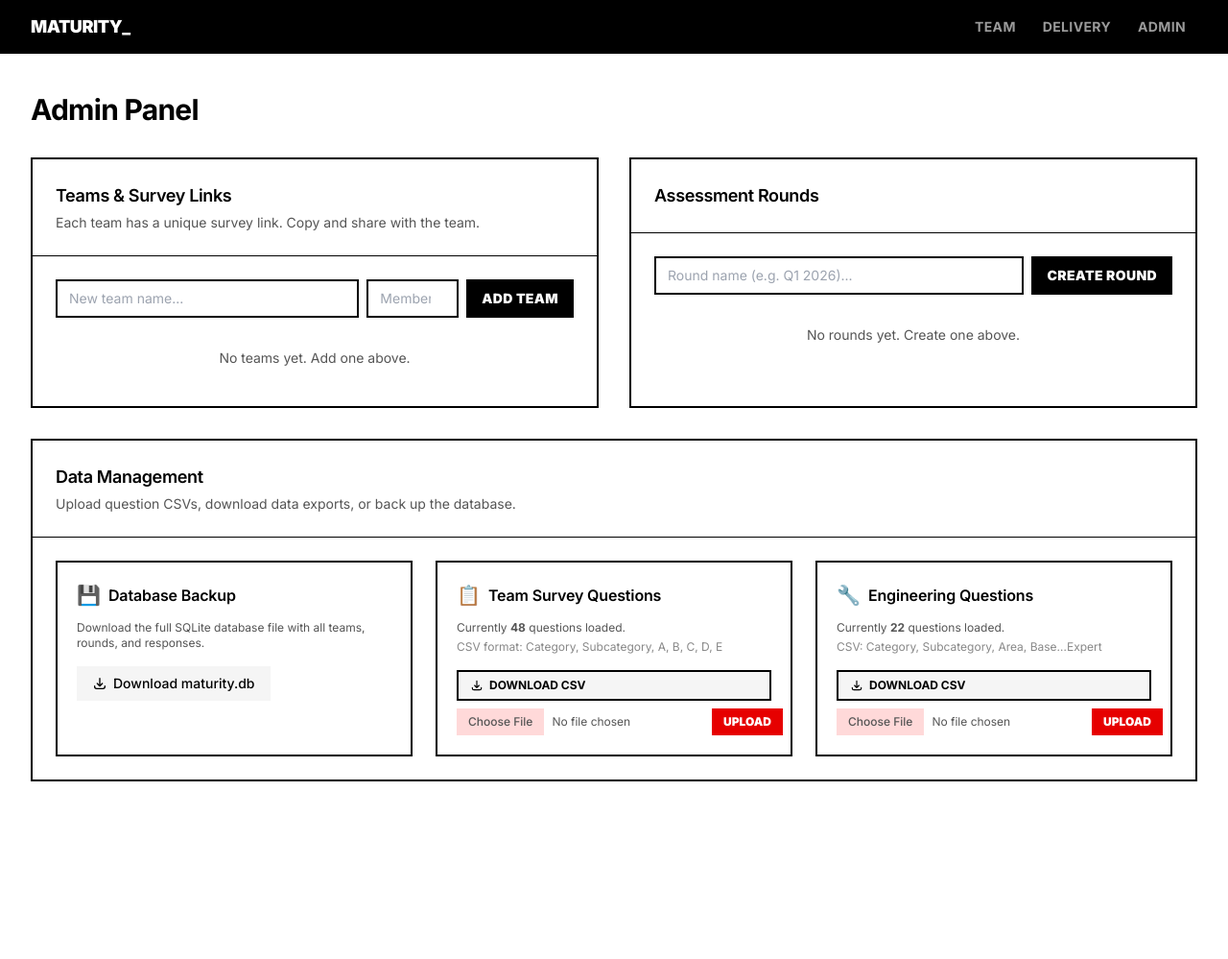
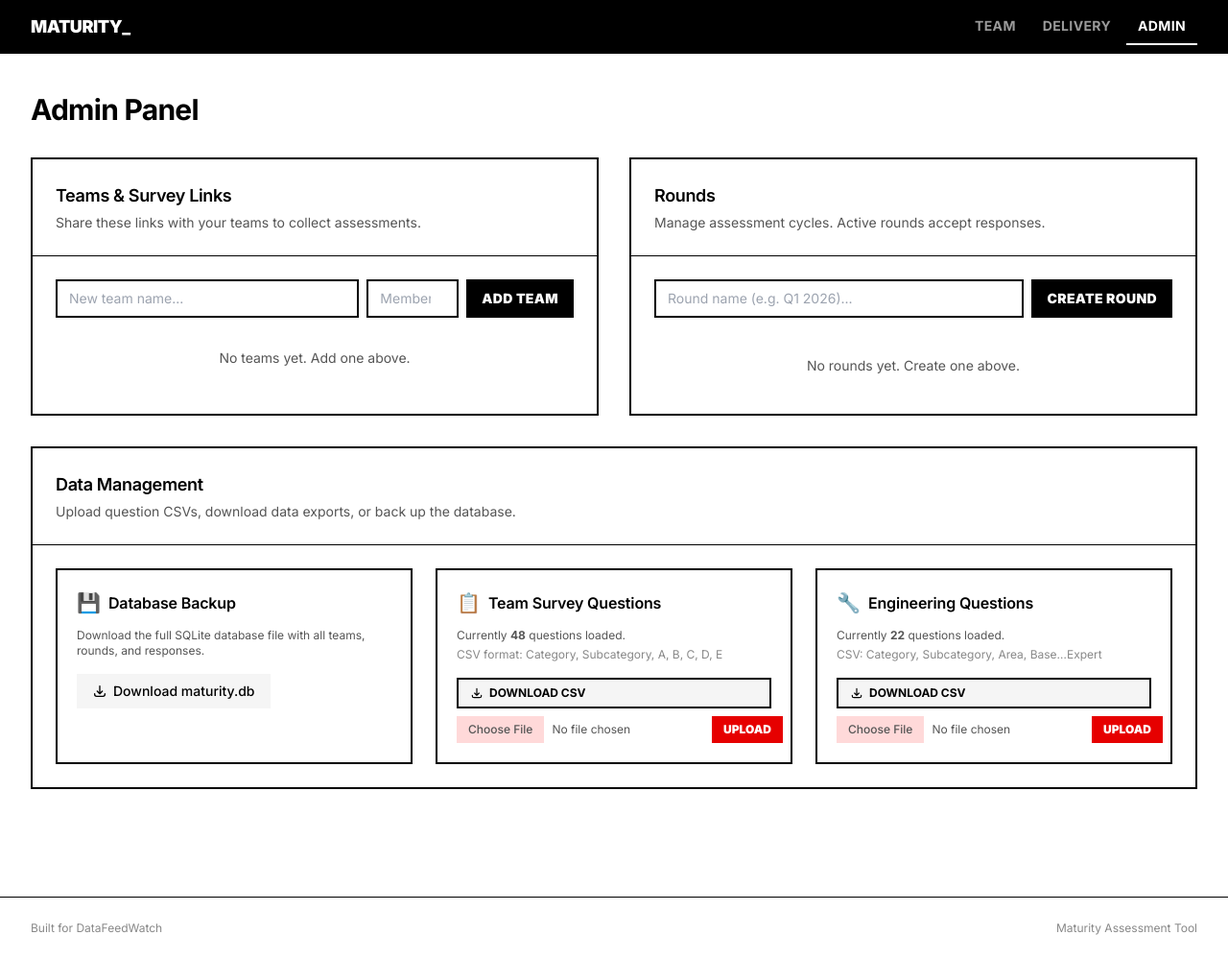
Before and after one commit to MajowyLas/team-maturity, a FastAPI app: page /admin in a window 1280 px wide. Shown: the whole page at 96% size. Before the commit the page ends 814 px from the top, so only its background shows below. Run offline with FastAPI, Linux system fonts and the light colour scheme; some libraries are stand-ins or nearby versions.

Commit message:
Add trend deltas to Delivery dashboard, section nav improvements, admin layout cleanup
- Add "vs prev" trend indicators to Delivery Maturity Overview cards (backend + frontend)
- Add section navigation (Overview · Charts · Detailed Area Scores) to Delivery dashboard
- Move "What do the categories mean?" to Team dashboard section nav bar
- Add scroll-mt-28 to Team dashboard section anchors for correct scroll offset
- Restructure admin panel: both survey links (Team + Delivery) under each team, clean Rounds section
- Add footer "Built for DataFeedWatch" and nav active state highlighting

Co-Authored-By: Claude Opus 4.6 <noreply@anthropic.com>

```diff
--- a/app/templates/admin.html
+++ b/app/templates/admin.html
@@ -5,11 +5,11 @@
 <h1 class="text-3xl font-bold text-hub-text mb-8 tracking-tight">Admin Panel</h1>
 
 <div class="grid grid-cols-1 lg:grid-cols-2 gap-8 mb-8">
-    <!-- Teams + Survey Links -->
+    <!-- Teams & Survey Links -->
     <div class="bg-hub-card border-2 border-hub-border">
         <div class="p-6 border-b border-hub-border">
             <h2 class="text-lg font-semibold text-hub-text">Teams & Survey Links</h2>
-            <p class="text-sm text-hub-muted mt-1">Each team has a unique survey link. Copy and share with the team.</p>
+            <p class="text-sm text-hub-muted mt-1">Share these links with your teams to collect assessments.</p>
         </div>
         <div class="p-6">
             <form method="POST" action="/admin/teams" class="flex flex-wrap gap-2 mb-4">
@@ -22,6 +22,7 @@
                     Add Team
                 </button>
             </form>
+            {% set active_round = rounds | selectattr('is_active') | first %}
             {% if teams %}
             <ul class="divide-y divide-hub-border">
                 {% for t in teams %}
@@ -44,14 +45,29 @@
                                         class="text-xs text-red-500 hover:text-red-700 font-medium">Delete</button>
                             </div>
                         </div>
-                        <div class="flex items-center gap-2">
-                            <input type="text" readonly value="{{ base_url }}/survey/{{ t.token }}"
-                                   id="link-{{ t.id }}"
-                                   class="flex-1 border-2 border-hub-border bg-hub-surface px-3 py-1.5 text-xs text-hub-muted font-mono">
-                            <button type="button" onclick="copyLink('link-{{ t.id }}', this)"
-                                    class="px-3 py-1.5 bg-hub-hover text-hub-muted text-xs font-bold uppercase border-2 border-hub-border hover:bg-hub-hover active:scale-[0.97] transition-all duration-200 whitespace-nowrap">
-                                Copy Link
-                            </button>
+                        <div class="space-y-1.5">
+                            <div class="flex items-center gap-2">
+                                <span class="text-xs font-bold text-hub-faint uppercase shrink-0 w-20">Team</span>
+                                <input type="text" readonly value="{{ base_url }}/survey/{{ t.token }}"
+                                       id="link-{{ t.id }}"
+                                       class="flex-1 border-2 border-hub-border bg-hub-surface px-2 py-1 text-xs text-hub-muted font-mono">
+                                <button type="button" onclick="copyLink('link-{{ t.id }}', this)"
+                                        class="px-2 py-1 bg-hub-hover text-hub-muted text-xs font-bold uppercase border-2 border-hub-border hover:bg-hub-hover active:scale-[0.97] transition-all duration-200 whitespace-nowrap">
+                                    Copy
+                                </button>
+                            </div>
+                            {% if active_round %}
+                            <div class="flex items-center gap-2">
+                                <span class="text-xs font-bold text-hub-faint uppercase shrink-0 w-20">Delivery</span>
+                                <input type="text" readonly value="{{ base_url }}/engineering/{{ active_round.engineering_token }}"
+                                       id="eng-link-{{ t.id }}"
+                                       class="flex-1 border-2 border-hub-border bg-hub-surface px-2 py-1 text-xs text-hub-muted font-mono">
+                                <button type="button" onclick="copyLink('eng-link-{{ t.id }}', this)"
+                                        class="px-2 py-1 bg-hub-hover text-hub-muted text-xs font-bold uppercase border-2 border-hub-border hover:bg-hub-hover active:scale-[0.97] transition-all duration-200 whitespace-nowrap">
+                                    Copy
+                                </button>
+                            </div>
+                            {% endif %}
                         </div>
                     </div>
 
@@ -89,13 +105,14 @@
         </div>
     </div>
 
-    <!-- Assessment Rounds -->
+    <!-- Rounds -->
     <div class="bg-hub-card border-2 border-hub-border">
         <div class="p-6 border-b border-hub-border">
-            <h2 class="text-lg font-semibold text-hub-text">Assessment Rounds</h2>
+            <h2 class="text-lg font-semibold text-hub-text">Rounds</h2>
+            <p class="text-sm text-hub-muted mt-1">Manage assessment cycles. Active rounds accept responses.</p>
         </div>
         <div class="p-6">
-            <form method="POST" action="/admin/rounds" class="flex gap-2 mb-4">
+            <form method="POST" action="/admin/rounds" class="flex gap-2 mb-6">
                 <input type="text" name="round_name" required placeholder="Round name (e.g. Q1 2026)..."
                        class="flex-1 border-2 border-hub-border bg-hub-surface text-hub-text px-3 py-2 text-sm focus:ring-2 focus:ring-black">
                 <button type="submit"
@@ -106,8 +123,8 @@
             {% if rounds %}
             <ul class="divide-y divide-hub-border">
                 {% for r in rounds %}
-                <li class="stagger-item py-4 rounded-lg px-2 -mx-2 hover:bg-hub-hover transition-colors duration-150">
-                    <div class="flex items-center justify-between mb-2">
+                <li class="stagger-item py-4">
+                    <div class="flex items-center justify-between">
                         <div>
                             <span class="font-medium text-hub-text">{{ r.name }}</span>
                             <span class="ml-2 px-2 py-0.5 text-xs font-bold uppercase border-2
@@ -123,17 +140,6 @@
                                 </button>
                             </form>
                         </div>
-                    </div>
-                    <!-- Engineering Survey Link -->
-                    <div class="flex items-center gap-2 mt-2">
-                        <span class="text-xs text-hub-faint shrink-0">Eng. Survey:</span>
-                        <input type="text" readonly value="{{ base_url }}/engineering/{{ r.engineering_token }}"
-                               id="eng-link-{{ r.id }}"
-                               class="flex-1 border-2 border-hub-border bg-hub-surface px-2 py-1 text-xs text-hub-muted font-mono">
-                        <button type="button" onclick="copyLink('eng-link-{{ r.id }}', this)"
-                                class="px-2 py-1 bg-hub-hover text-hub-muted text-xs font-bold uppercase border-2 border-hub-border hover:bg-hub-hover active:scale-[0.97] transition-all duration-200 whitespace-nowrap">
-                            Copy
-                        </button>
                     </div>
                 </li>
                 {% endfor %}
--- a/app/templates/base.html
+++ b/app/templates/base.html
@@ -131,7 +131,29 @@
         {% block content %}{% endblock %}
     </main>
 
-    <script></script>
+    <!-- Footer -->
+    <footer class="border-t border-hub-border mt-10">
+        <div class="max-w-7xl mx-auto px-4 sm:px-6 lg:px-8 py-6 flex items-center justify-between">
+            <span class="text-xs text-hub-faint">Built for DataFeedWatch</span>
+            <span class="text-xs text-hub-faint">Maturity Assessment Tool</span>
+        </div>
+    </footer>
+
+    <script>
+        // Nav active state
+        (function() {
+            const path = window.location.pathname;
+            const links = document.querySelectorAll('nav a[href]');
+            links.forEach(link => {
+                const href = link.getAttribute('href');
+                if (href === '/') return;
+                if (path.startsWith(href)) {
+                    link.classList.remove('text-white/60');
+                    link.classList.add('text-white', 'border-b-2', 'border-white');
+                }
+            });
+        })();
+    </script>
     <script src="/static/charts.js"></script>
     {% block scripts %}{% endblock %}
 </body>
```
Also changed, not shown: app/eng_statistics.py (+24 -0 lines), app/templates/dashboard.html (+15 -10 lines), app/templates/engineering_dashboard.html (+27 -8 lines).
